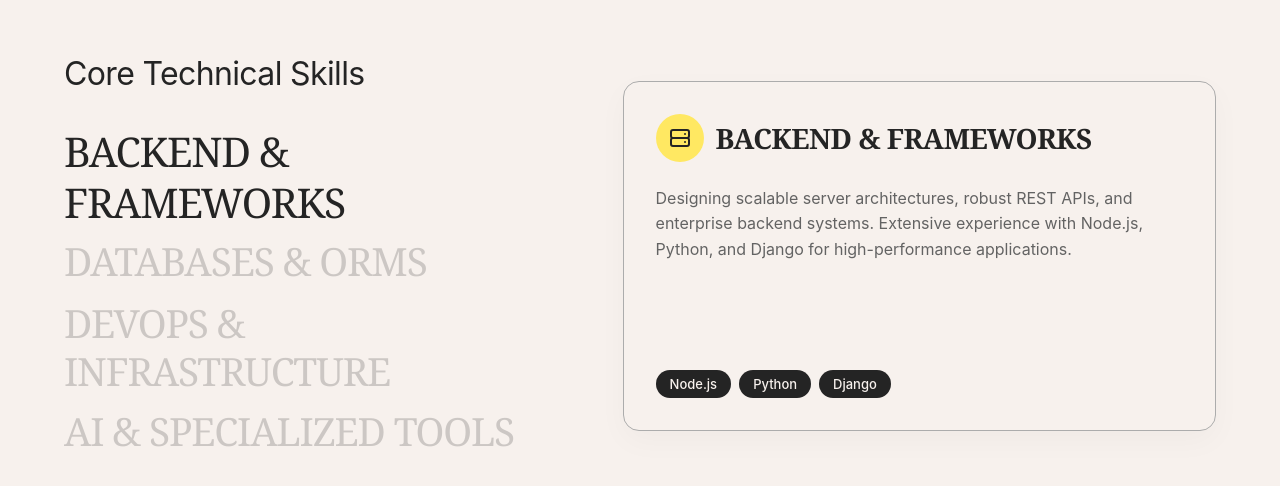
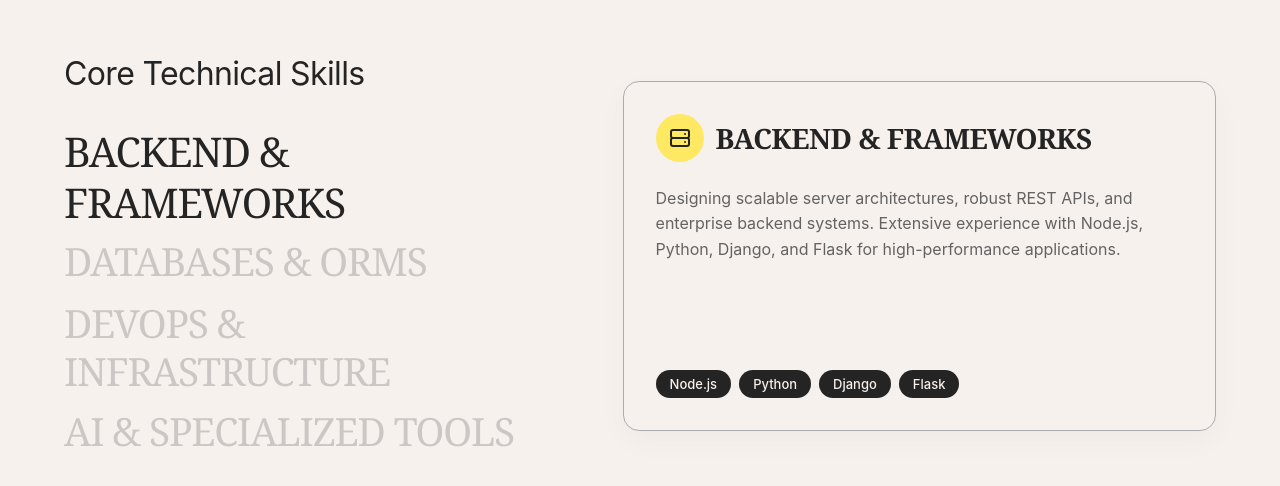
Before and after one commit to nileshgsuthar2003-cmyk/myportfolio, a React (Vite) app in the folder nilesh-portfolio-react/: page / in a window 1280 px wide. Shown: the part 2578-3064 px from the top of the page. Built offline with nearby package versions, Linux system fonts and the light colour scheme; a web font is replaced by a local one.

Commit message:
Add Flask to Backend & Frameworks skills category

```diff
--- a/nilesh-portfolio-react/src/components/Skills/skillsData.js
+++ b/nilesh-portfolio-react/src/components/Skills/skillsData.js
@@ -2,8 +2,8 @@
   {
     id: 0,
     title: "Backend & Frameworks",
-    content: "Designing scalable server architectures, robust REST APIs, and enterprise backend systems. Extensive experience with Node.js, Python, and Django for high-performance applications.",
-    pills: ["Node.js", "Python", "Django"],
+    content: "Designing scalable server architectures, robust REST APIs, and enterprise backend systems. Extensive experience with Node.js, Python, Django, and Flask for high-performance applications.",
+    pills: ["Node.js", "Python", "Django", "Flask"],
     icon: `<svg fill="none" viewBox="0 0 24 24" stroke="currentColor">
              <path stroke-linecap="round" stroke-linejoin="round" stroke-width="2" d="M5 12h14M5 12a2 2 0 01-2-2V6a2 2 0 012-2h14a2 2 0 012 2v4a2 2 0 01-2 2M5 12a2 2 0 00-2 2v4a2 2 0 002 2h14a2 2 0 002-2v-4a2 2 0 00-2-2m-2-4h.01M17 16h.01" />
            </svg>`
```
